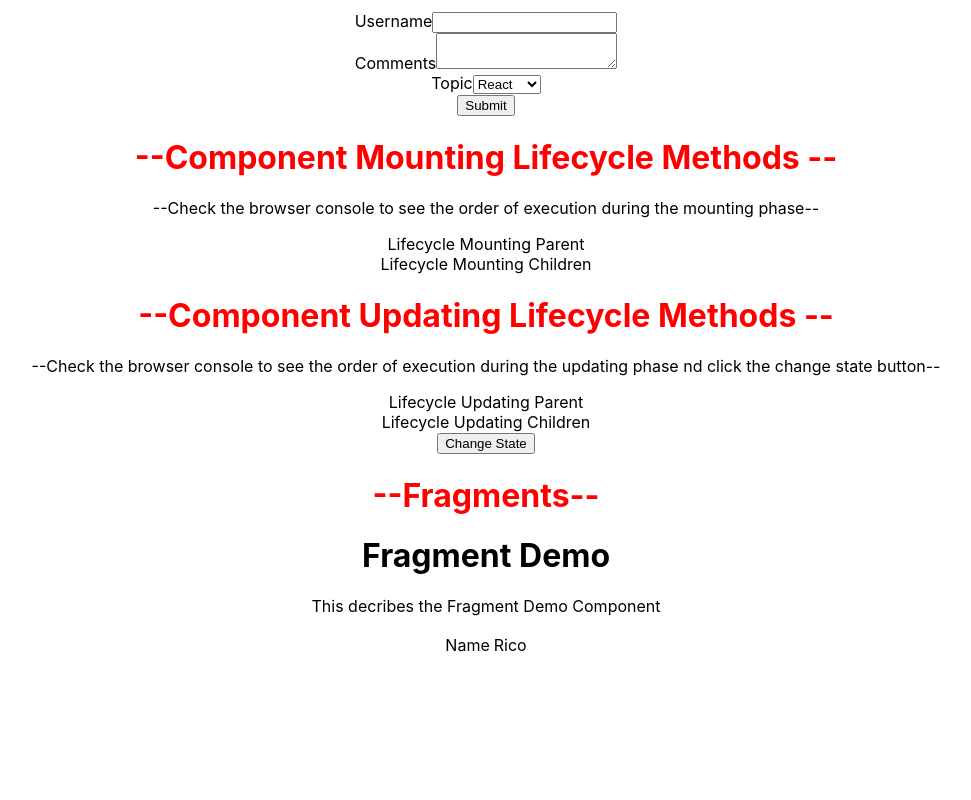
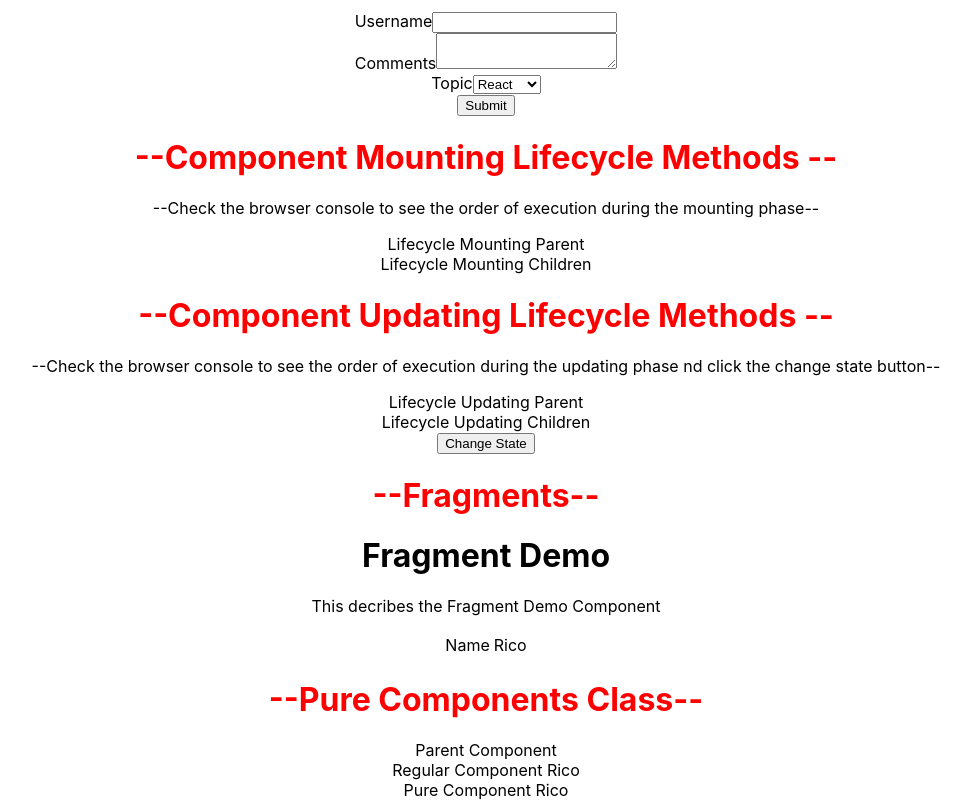
Before and after one commit to mirjSolution/react-front-to-back, a React (Create React App) app: page / in a window 1280 px wide. Shown: the part 3130-3930 px from the top of the page, without its empty margins (154-1125 px from the left). Before the commit the page ends 3788 px from the top, so only its background shows below. Built offline with nearby package versions, Linux system fonts and the light colour scheme.

Commit message:
Pure Components

```diff
--- a/src/App.js
+++ b/src/App.js
@@ -26,6 +26,7 @@
 import LifeCycleUpdatingParent from './components/componentUpdatingLifecycleMethod/LifeCycleUpdatingParent';
 import FragmentDemo from './components/fragments/FragmentDemo';
 import Table from './components/fragments/Table';
+import ParentComp from './components/PureComponent/ParentComp';
 
 class App extends Component {
   render() {
@@ -127,6 +128,9 @@
         <h1 style={{ color: 'red' }}>--Fragments--</h1>
         <FragmentDemo />
         <Table />
+        {/* Pure Components */}
+        <h1 style={{ color: 'red' }}>--Pure Components Class--</h1>
+        <ParentComp />
       </div>
     );
   }
--- /dev/null
+++ b/src/components/PureComponent/ParentComp.js
@@ -0,0 +1,34 @@
+import React, { PureComponent } from 'react';
+import PureComp from './PureComp';
+import RegComp from './RegComp';
+
+class ParentComp extends PureComponent {
+  constructor(props) {
+    super(props);
+
+    this.state = {
+      name: 'Rico',
+    };
+  }
+
+  componentDidMount() {
+    setInterval(() => {
+      this.setState({
+        name: 'Rico',
+      });
+    }, 2000);
+  }
+
+  render() {
+    console.log('******************Parent Component Render******************');
+    return (
+      <div>
+        Parent Component
+        <RegComp name={this.state.name} />
+        <PureComp name={this.state.name} />
+      </div>
+    );
+  }
+}
+
+export default ParentComp;
--- /dev/null
+++ b/src/components/PureComponent/PureComp.js
@@ -0,0 +1,9 @@
+import React, { PureComponent } from 'react';
+
+class PureComp extends PureComponent {
+  render() {
+    console.log('Pure Component render');
+    return <div>Pure Component {this.props.name}</div>;
+  }
+}
+export default PureComp;
--- /dev/null
+++ b/src/components/PureComponent/RegComp.js
@@ -0,0 +1,10 @@
+import React, { Component } from 'react';
+
+class RegComp extends Component {
+  render() {
+    console.log('Regular Component Render');
+    return <div>Regular Component {this.props.name} </div>;
+  }
+}
+
+export default RegComp;
```
